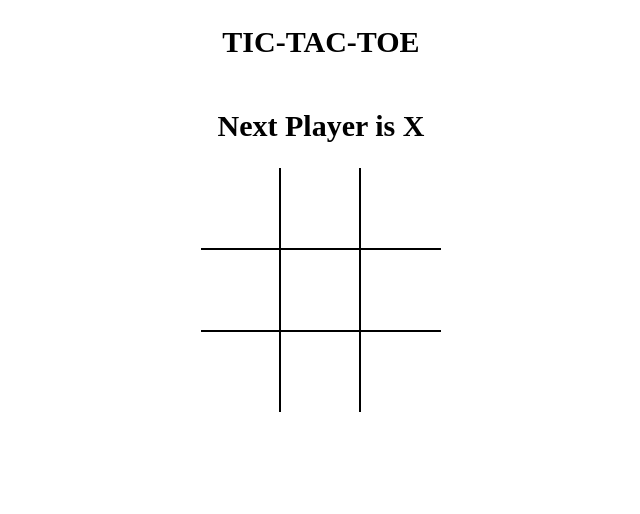
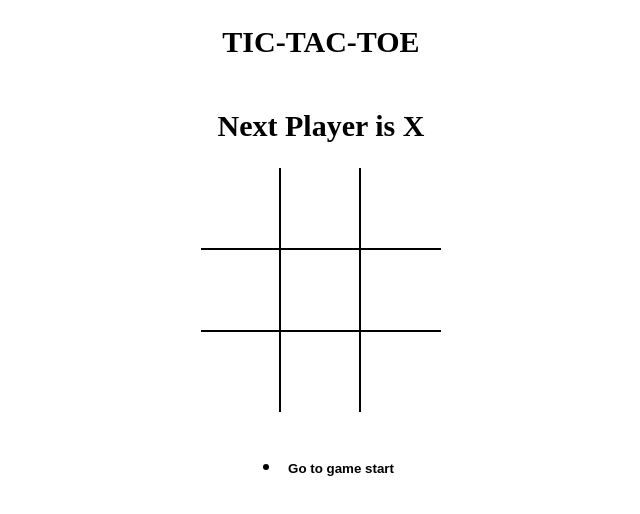
Before and after one commit to dhruv-1108/tic-tac-toe, a React (Vite) app: page / in a window 1280 px wide. Shown: the top 514 px of the page, without its empty margins (319-959 px from the left). Built offline with nearby package versions, Linux system fonts and the light colour scheme.

Commit message:
Added game history

```diff
--- a/src/App.jsx
+++ b/src/App.jsx
@@ -1,5 +1,6 @@
 import React, {useState} from "react";
 import Board from "./components/Board";
+import History from "./components/History";
 import { calculateWinner } from "./WinnerCalculator";
 
 import './styles/root.scss'
@@ -41,6 +42,10 @@
     setCurrentMove(prev => prev + 1)
   };
 
+  const moveTo = (move) => {
+     setCurrentMove(move);
+  }
+
   return (
     <div className="app">
       <h2>
@@ -48,6 +53,8 @@
       </h2>
       <h2>{ message }</h2>
       <Board board={current.board} handleSquareClick={handleSquareClick} />
+      <br></br>
+      <History history={history} moveTo = { moveTo } currentMove = { currentMove } />
     </div>
   )
 }
--- /dev/null
+++ b/src/components/History.jsx
@@ -0,0 +1,27 @@
+import React from "react";
+
+const History = ({ history, moveTo, currentMove }) => {
+  return (
+    <ul>
+      {history.map((_, move) => {
+        return (
+          <li key={move}>
+            <button
+              style={ {
+                fontWeight: move === currentMove ? 'bold' : 'normal',
+              }}
+              type="button"
+              onClick={() => {
+                moveTo(move);
+              }}
+            >
+              {move === 0 ? "Go to game start" : `Go to move ${move}`}
+            </button>
+          </li>
+        );
+      })}
+    </ul>
+  );
+};
+
+export default History;
```
